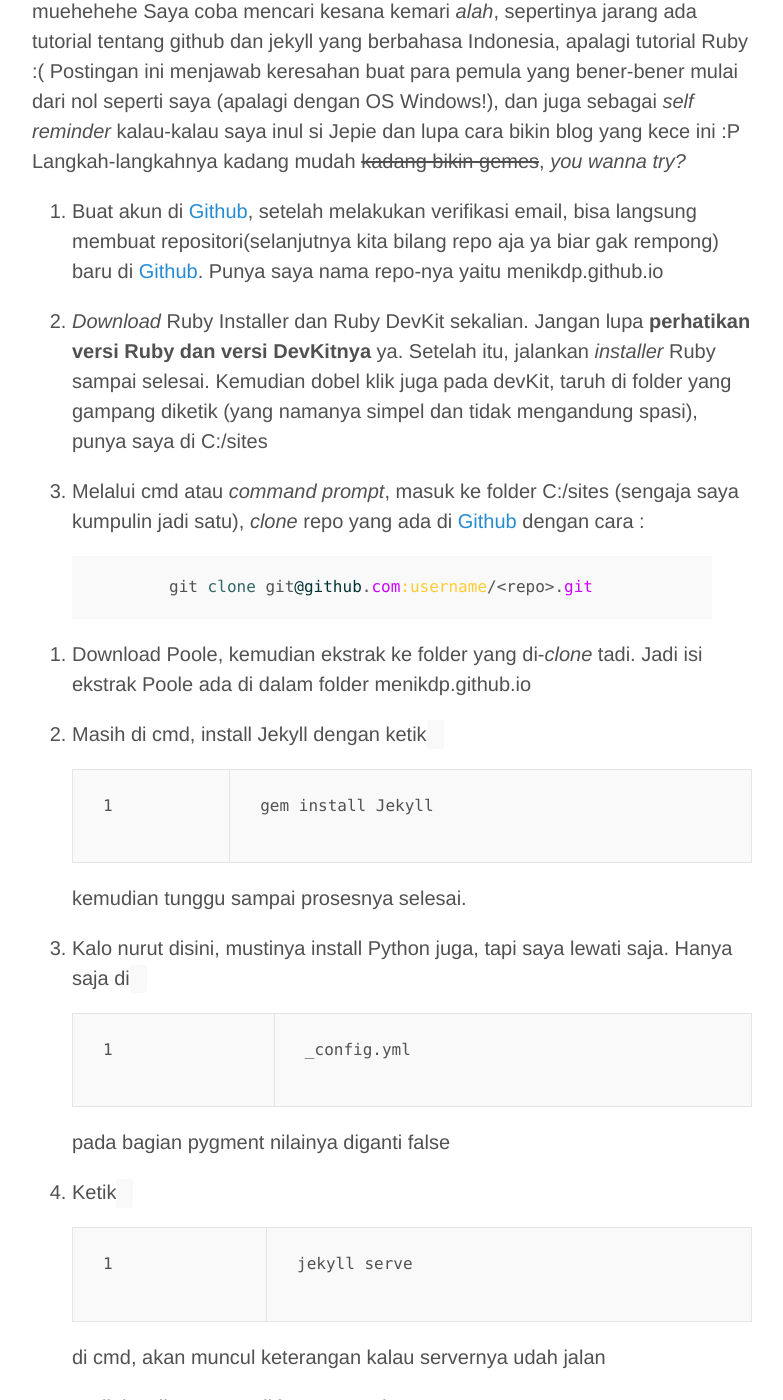
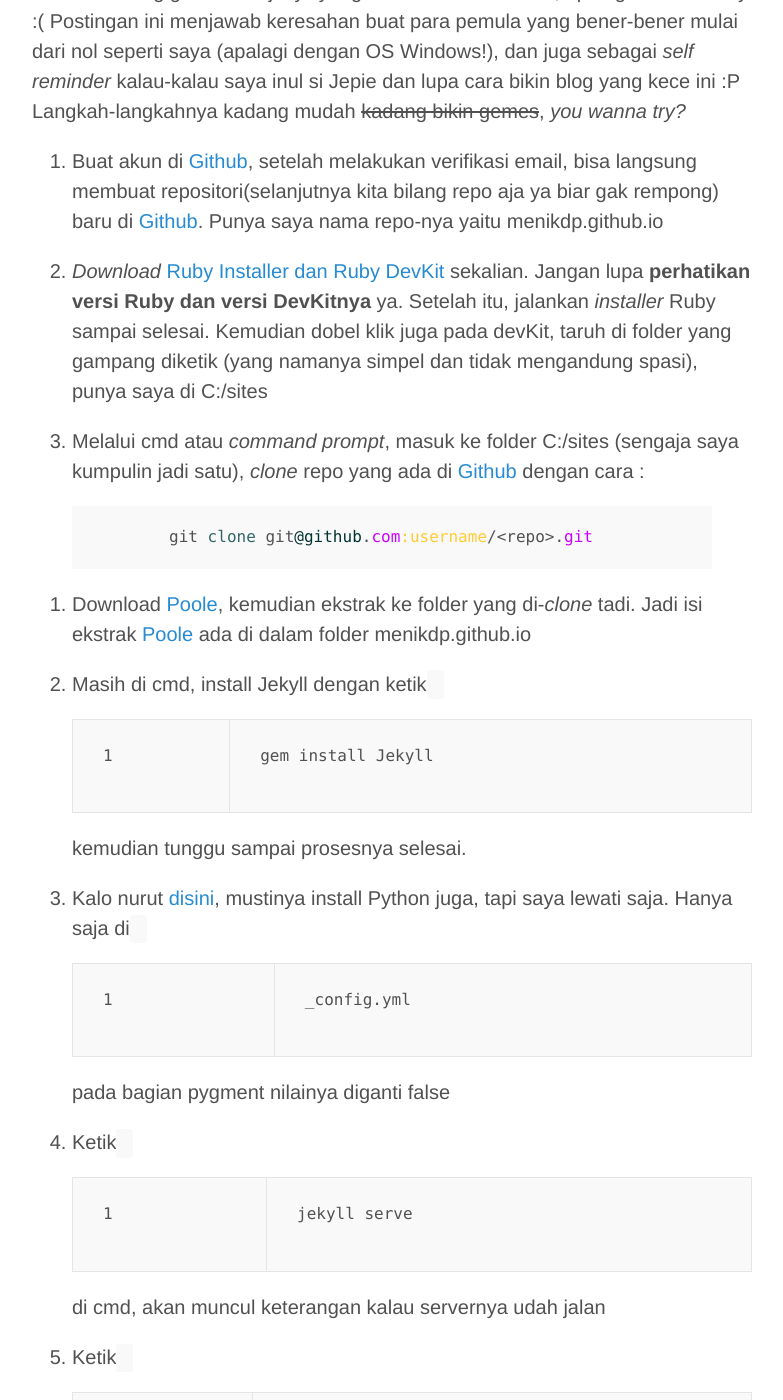
Before and after one commit to menikdp/menikdp.github.io, a Jekyll site: the page built from _posts/2014-10-02-install-ruby-and-jekyll-in-windows.md, in a window 1280 px wide and 1400 px high, scrolled down 315 px. Shown: the whole window, without its empty margins (248-1031 px from the left). Built offline with Jekyll 4.4.1, drawn with Linux system fonts in a browser that asks for light colours; some of the changed lines change nothing that is shown; some of the changed text lies outside the part shown.

Commit message:
add some link

```diff
--- a/_posts/2014-10-02-install-ruby-and-jekyll-in-windows.md
+++ b/_posts/2014-10-02-install-ruby-and-jekyll-in-windows.md
@@ -7,32 +7,33 @@ categories: tutorial
 tags: install ruby in windows, intall jekyll in windows
 ---
 
-== Underconstruction ==
 
 Keren kan kalau melihat alamat blog yang kaya gini [menikdp.github.io][blogku] ? muehehehe Saya coba mencari kesana kemari *alah*, sepertinya jarang ada tutorial tentang github dan jekyll yang berbahasa Indonesia, apalagi tutorial Ruby :( Postingan ini menjawab keresahan buat para pemula yang bener-bener mulai dari nol seperti saya (apalagi dengan OS Windows!), dan juga sebagai *self reminder* kalau-kalau saya inul si Jepie dan lupa cara bikin blog yang kece ini :P Langkah-langkahnya kadang mudah <del>kadang bikin gemes</del>, *you wanna try?*
 
 1. Buat akun di [Github][github], setelah melakukan verifikasi email, bisa langsung membuat repositori(selanjutnya kita bilang repo aja ya biar gak rempong) baru di [Github][github]. Punya saya nama repo-nya yaitu menikdp.github.io
 
-2. *Download* Ruby Installer dan Ruby DevKit sekalian. Jangan lupa <b>perhatikan versi Ruby dan versi DevKitnya</b> ya. Setelah itu, jalankan *installer* Ruby sampai selesai. Kemudian dobel klik juga pada devKit, taruh di folder yang gampang diketik (yang namanya simpel dan tidak mengandung spasi), punya saya di C:/sites
+2. *Download* [Ruby Installer dan Ruby DevKit][devkit] sekalian. Jangan lupa <b>perhatikan versi Ruby dan versi DevKitnya</b> ya. Setelah itu, jalankan *installer* Ruby sampai selesai. Kemudian dobel klik juga pada devKit, taruh di folder yang gampang diketik (yang namanya simpel dan tidak mengandung spasi), punya saya di C:/sites
 
 3. Melalui cmd atau *command prompt*, masuk ke folder C:/sites (sengaja saya kumpulin jadi satu), *clone* repo yang ada di [Github][github] dengan cara :
 {% highlight ruby%}
 	git clone git@github.com:username/<repo>.git
 {% endhighlight %}
 
-4. Download Poole, kemudian ekstrak ke folder yang di-*clone* tadi. Jadi isi ekstrak Poole ada di dalam folder menikdp.github.io
+4. Download [Poole][poole], kemudian ekstrak ke folder yang di-*clone* tadi. Jadi isi ekstrak [Poole][poole] ada di dalam folder menikdp.github.io
 
 5. Masih di cmd, install Jekyll dengan ketik `gem install Jekyll` kemudian tunggu sampai prosesnya selesai.
 
-6. Kalo nurut disini, mustinya install Python juga, tapi saya lewati saja. Hanya saja di `_config.yml` pada bagian pygment nilainya diganti false
+6. Kalo nurut [disini][winjekyll], mustinya install Python juga, tapi saya lewati saja. Hanya saja di `_config.yml` pada bagian pygment nilainya diganti false
 
 7. Ketik `jekyll serve` di cmd, akan muncul keterangan kalau servernya udah jalan
 
-8. Ketik localhost:4000 di browser, tadaaaa :D
+8. Ketik `localhost:4000` di browser, tadaaaa :D
 
 9. Push folder ke github dengan cara :
 {% highlight ruby %}
-	test
+	git add .
+git commit -m "your comment here"
+git push origin master
 {% endhighlight %}
 
 10. Ketik nama folder tadi di browser, kalau berhasil nanti munculnya sama dengan yang di localhost:4000
@@ -43,3 +44,6 @@ Fiuuuh, lumayan rempong yak? Sampai sini dulu yak. Penjelasan lainnya nyusul, sa
 
 [blogku]: http://menikdp.github.io
 [github]: http://github.com
+[poole]: https://github.com/poole/poole
+[winjekyll]: http://jekyllrb.com/docs/installation/
+[devkit]: http://rubyinstaller.org/downloads/
```
